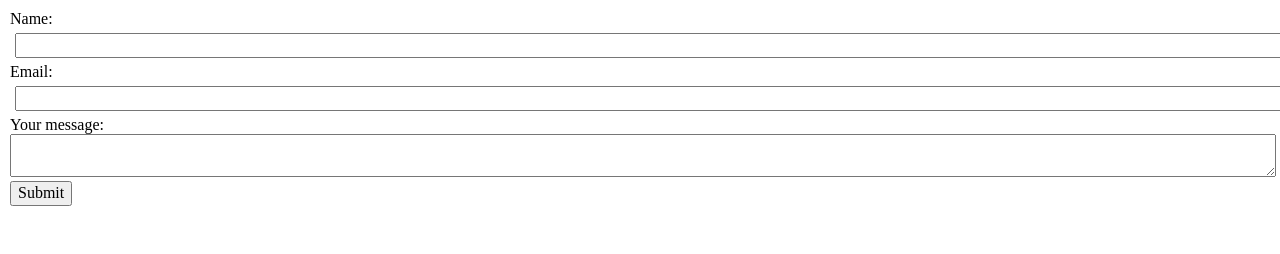
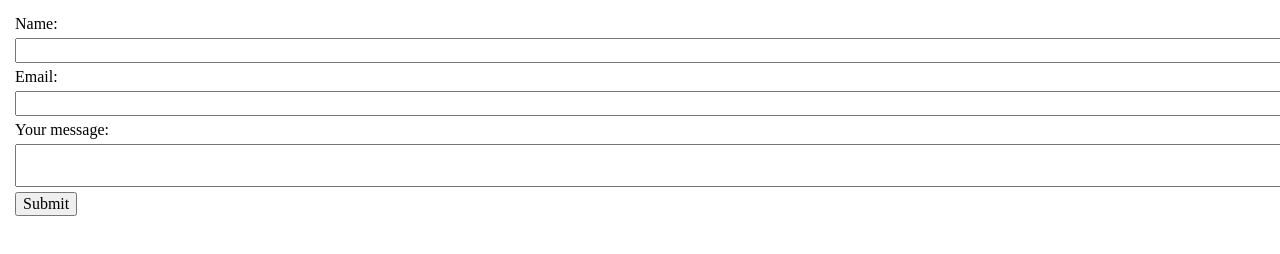
Before and after one commit to Loomisdk2/assessment-html-forms, a plain HTML site: page index.html in a window 1280 px wide. Drawn offline with nearby package versions, Linux system fonts and the light colour scheme.

Commit message:
Update style.css

```diff
--- a/style.css
+++ b/style.css
@@ -2,10 +2,21 @@ body {
   padding: 10px;
 }
 
-input {
+input, textarea, label {
+  display: flex;
+  flex-direction: column;
+  flex: 1;
+  width: 100%;
   margin: 5px;
 }
 
-input, textarea, label {
-  width: 100%;
+button {
+display: flex;
+flex-direction: column;
+flex: 1;
+margin: 5px;
 }
+
+input, textarea {
+  padding-right: 10px;
+}
```
